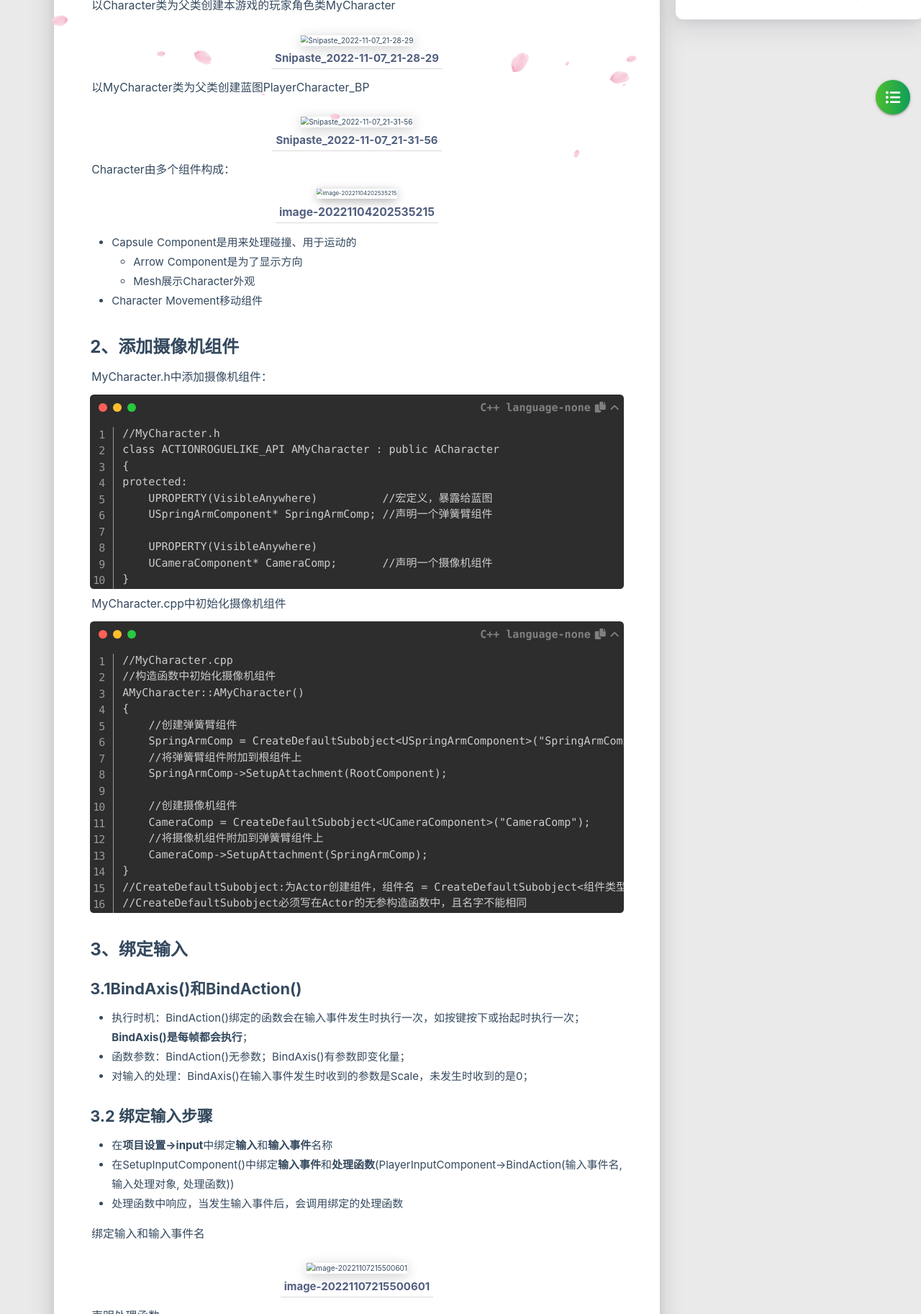
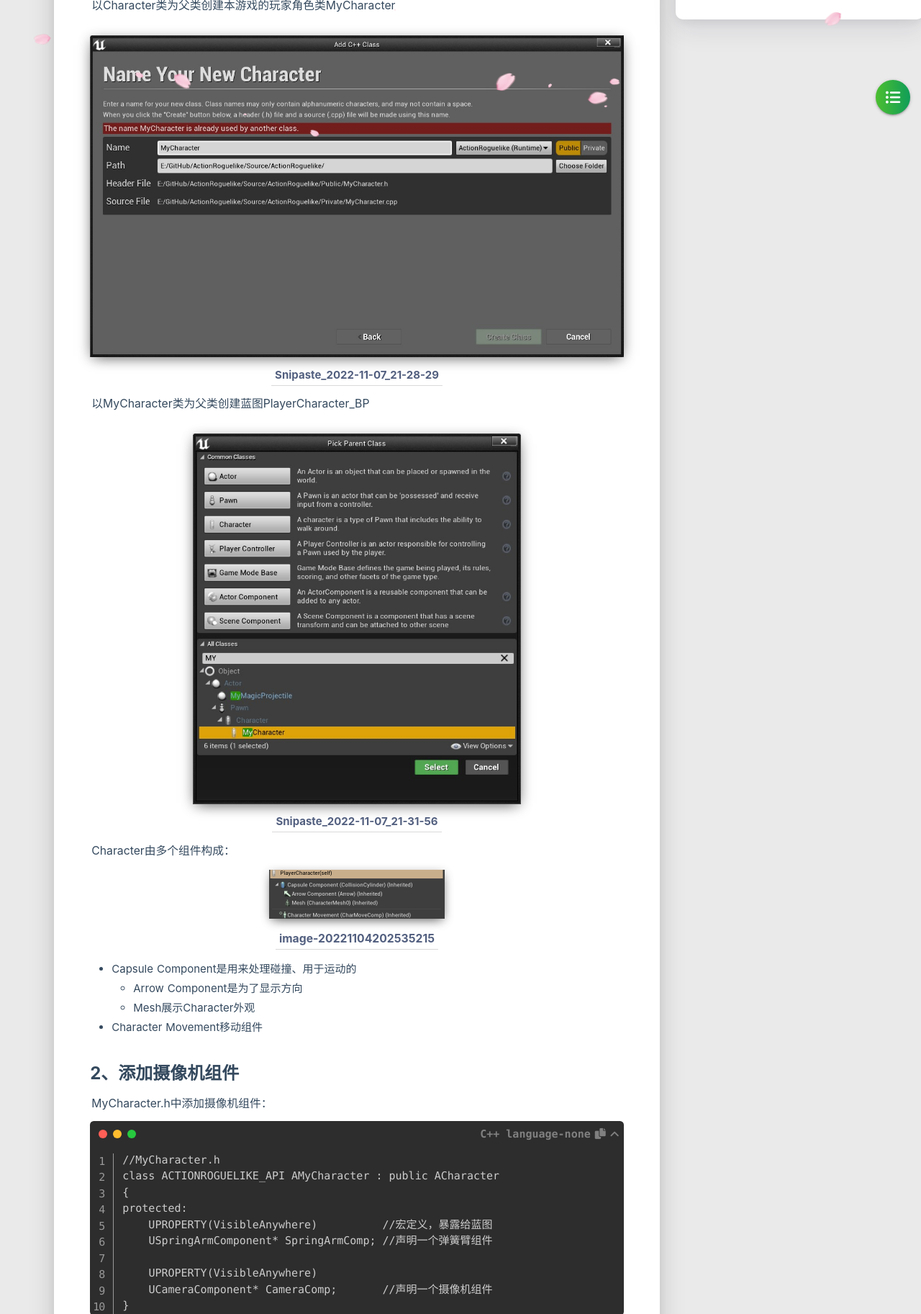
Before and after one commit to zdx199792/zdx199792.github.io, a plain HTML site: page 2022/11/07/【UE4C-ActionRougelike-01】角色创建/index.html in a window 1280 px wide. Shown: the part 565-2390 px from the top of the page at 72% size. Drawn offline with Linux system fonts and the light colour scheme; some packages are replaced by stand-ins of ours; no server answers; a script that the page names is missing.

Commit message:
Site updated: 2022-11-08 17:11:53

```diff
--- a/2022/11/07/【UE4C-ActionRougelike-01】角色创建/index.html
+++ b/2022/11/07/【UE4C-ActionRougelike-01】角色创建/index.html
@@ -456,12 +456,12 @@
                         <div class="card-content article-card-content">
                             <div id="articleContent">
                                 <h2 id="【UE4C-ActionRougelike-01】角色创建"><a href="#【UE4C-ActionRougelike-01】角色创建" class="headerlink" title="【UE4C++ ActionRougelike-01】角色创建"></a>【UE4C++ ActionRougelike-01】角色创建</h2><h3 id="1、创建Character类"><a href="#1、创建Character类" class="headerlink" title="1、创建Character类"></a>1、创建Character类</h3><p>以Character类为父类创建本游戏的玩家角色类MyCharacter</p>
-<img src="/%E3%80%90UE4C-ActionRougelike-01%E3%80%91%E8%A7%92%E8%89%B2%E5%88%9B%E5%BB%BA/Snipaste_2022-11-07_21-28-29.jpg" alt="Snipaste_2022-11-07_21-28-29" style="zoom:67%;" />
+<img src="/pic/%E3%80%90UE4C-ActionRougelike-01%E3%80%91%E8%A7%92%E8%89%B2%E5%88%9B%E5%BB%BA/Snipaste_2022-11-07_21-28-29.jpg" alt="Snipaste_2022-11-07_21-28-29" style="zoom:67%;" />
 
 <p>以MyCharacter类为父类创建蓝图PlayerCharacter_BP</p>
-<img src="/%E3%80%90UE4C-ActionRougelike-01%E3%80%91%E8%A7%92%E8%89%B2%E5%88%9B%E5%BB%BA/Snipaste_2022-11-07_21-31-56.jpg" alt="Snipaste_2022-11-07_21-31-56" style="zoom:67%;" />
-
-<p>Character由多个组件构成：<img src="/%E3%80%90UE4C-ActionRougelike-01%E3%80%91%E8%A7%92%E8%89%B2%E5%88%9B%E5%BB%BA/image-20221104202535215.png" alt="image-20221104202535215" style="zoom:50%;" /></p>
+<img src="/pic/%E3%80%90UE4C-ActionRougelike-01%E3%80%91%E8%A7%92%E8%89%B2%E5%88%9B%E5%BB%BA/Snipaste_2022-11-07_21-31-56.jpg" alt="Snipaste_2022-11-07_21-31-56" style="zoom:67%;" />
+
+<p>Character由多个组件构成：<img src="/pic/%E3%80%90UE4C-ActionRougelike-01%E3%80%91%E8%A7%92%E8%89%B2%E5%88%9B%E5%BB%BA/image-20221104202535215.png" alt="image-20221104202535215" style="zoom:50%;" /></p>
 <ul>
 <li>Capsule Component是用来处理碰撞、用于运动的<ul>
 <li>Arrow Component是为了显示方向</li>
@@ -511,7 +511,7 @@ AMyCharacter::AMyCharacter()
 <li>处理函数中响应，当发生输入事件后，会调用绑定的处理函数</li>
 </ul>
 <p>绑定输入和输入事件名</p>
-<img src="/%E3%80%90UE4C-ActionRougelike-01%E3%80%91%E8%A7%92%E8%89%B2%E5%88%9B%E5%BB%BA/image-20221107215500601.png" alt="image-20221107215500601" style="zoom:67%;" />
+<img src="/pic/%E3%80%90UE4C-ActionRougelike-01%E3%80%91%E8%A7%92%E8%89%B2%E5%88%9B%E5%BB%BA/image-20221107215500601.png" alt="image-20221107215500601" style="zoom:67%;" />
 
 <p>声明处理函数</p>
 <pre class="line-numbers language-C++" data-language="C++"><code class="language-C++">&#x2F;&#x2F;MyCharacter.h
@@ -556,10 +556,10 @@ void AMyCharacter::MoveRight(float value)
 	AddMovementInput(RightVector, value);
 &#125;<span aria-hidden="true" class="line-numbers-rows"><span></span><span></span><span></span><span></span><span></span><span></span><span></span><span></span><span></span><span></span><span></span><span></span><span></span><span></span><span></span><span></span><span></span><span></span><span></span><span></span><span></span><span></span><span></span><span></span><span></span><span></span><span></span><span></span><span></span><span></span><span></span><span></span></span></code></pre>
 
-<h3 id="4、添加项目资源"><a href="#4、添加项目资源" class="headerlink" title="4、添加项目资源"></a>4、添加项目资源</h3><img src="/%E3%80%90UE4C-ActionRougelike-01%E3%80%91%E8%A7%92%E8%89%B2%E5%88%9B%E5%BB%BA/image-20221107215627799.png" alt="image-20221107215627799" style="zoom:67%;" />
+<h3 id="4、添加项目资源"><a href="#4、添加项目资源" class="headerlink" title="4、添加项目资源"></a>4、添加项目资源</h3><img src="/pic/%E3%80%90UE4C-ActionRougelike-01%E3%80%91%E8%A7%92%E8%89%B2%E5%88%9B%E5%BB%BA/image-20221107215627799.png" alt="image-20221107215627799" style="zoom: 80%;" />
 
 <h3 id="总结"><a href="#总结" class="headerlink" title="总结"></a>总结</h3><p>至此，我们得到了一个能够前后左右移动的Character，效果如下：</p>
-<p><img src="/%E3%80%90UE4C-ActionRougelike-01%E3%80%91%E8%A7%92%E8%89%B2%E5%88%9B%E5%BB%BA/%E7%A7%BB%E5%8A%A8%E5%8A%A8%E7%94%BB.gif" alt="移动动画"></p>
+<p><img src="/pic/%E3%80%90UE4C-ActionRougelike-01%E3%80%91%E8%A7%92%E8%89%B2%E5%88%9B%E5%BB%BA/%E7%A7%BB%E5%8A%A8%E5%8A%A8%E7%94%BB.gif" alt="移动动画"></p>
 
 
                             </div>
```
